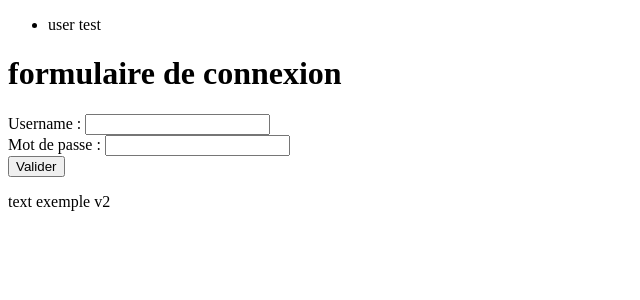
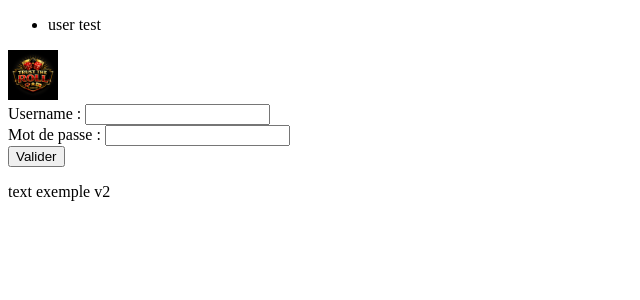
Before and after one commit to slacroix23/Projet_UE2_2, a Flask app: page / in a window 1280 px wide. Shown: the top 300 px of the page, without its empty margins (0-640 px from the left). Run offline with Flask 3, Linux system fonts and the light colour scheme; data comes from the database, SQL or seed files in the repository.

Commit message:
création du logo+ lien au css+ modification formulaire

```diff
--- a/app.py
+++ b/app.py
@@ -1,4 +1,4 @@
-from flask import Flask, render_template, jsonify
+from flask import Flask, render_template, request, redirect, url_for, session
 import sqlite3
 
 DATABASE = 'casino_v2.db'
@@ -20,5 +20,13 @@ def home():
     #envoi vers index.html
     return render_template("index.html", users = users)
 
+@app.route("/login", methods=["POST"])
+def login():
+    username = request.form["username"]
+    password = request.form["password"]
+    # logique de login ici
+    return redirect(url_for("games"))
+
+
 if __name__ == "__main__":
     app.run(debug=True)
--- a/static/index.css
+++ b/static/index.css
@@ -0,0 +1,4 @@
+.logo img {
+    height: 50px; /* ou 40px si tu veux encore plus petit */
+    width: auto;
+}
--- a/templates/index.html
+++ b/templates/index.html
@@ -3,7 +3,8 @@
 <head>
     <meta charset="UTF-8">
     <meta name="viewport" content="width=device-width, initial-scale=1.0">
-    <title>Index</title>
+    <link rel="stylesheet" href="{{ url_for('static', filename='index.css') }}">
+    <title>Page d'accueil</title>
 </head>
 <body>
     <ul>
@@ -12,17 +13,20 @@
             <li>{{ user["username"] }}</li>
         {% endfor %}
     </ul>
+    <div class="logo">
+            <img src="/static/logo.png" alt="Logo" />
+    </div>
     <div>
-        <h1>formulaire de connexion</h1>
-        <form action="" method="POST">
-            <label for="username">Username : </label>
-            <input type="text" required>
-            <br>
-            <label for="mdp">Mot de passe : </label>
-            <input type="text" required>
-            <br>
-            <button type="submit">Valider</button>
-        </form>
+        <form action="/login" method="POST">
+        <label for="username">Username :</label>
+        <input type="text" id="username" name="username" required autocomplete="username">
+        <br>
+
+        <label for="password">Mot de passe :</label>
+        <input type="password" id="password" name="password" required autocomplete="current-password">
+        <br>
+
+        <button type="submit">Valider</button>
     </div>
     <footer>
         <p>text exemple v2</p>
```
Also changed, not shown: static/logo.png (added).
